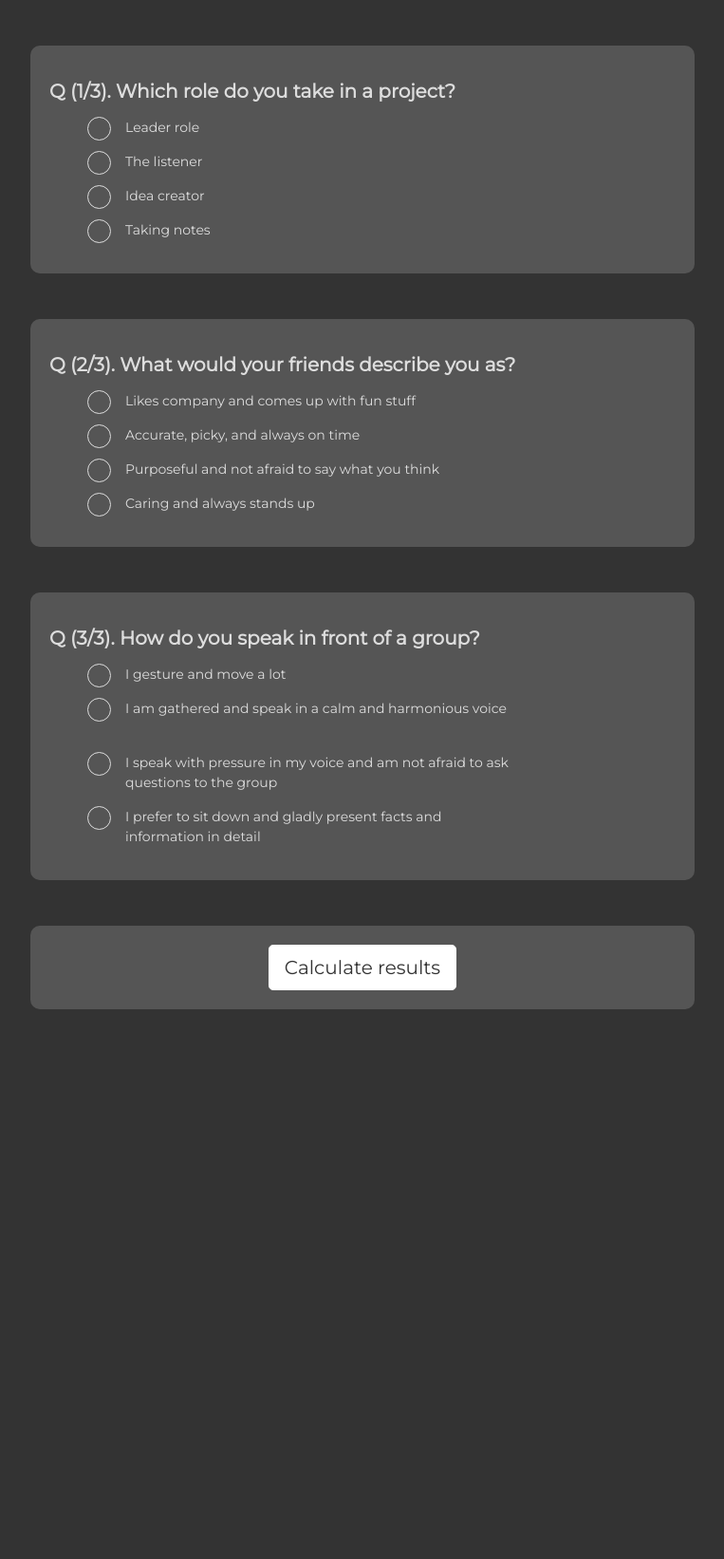
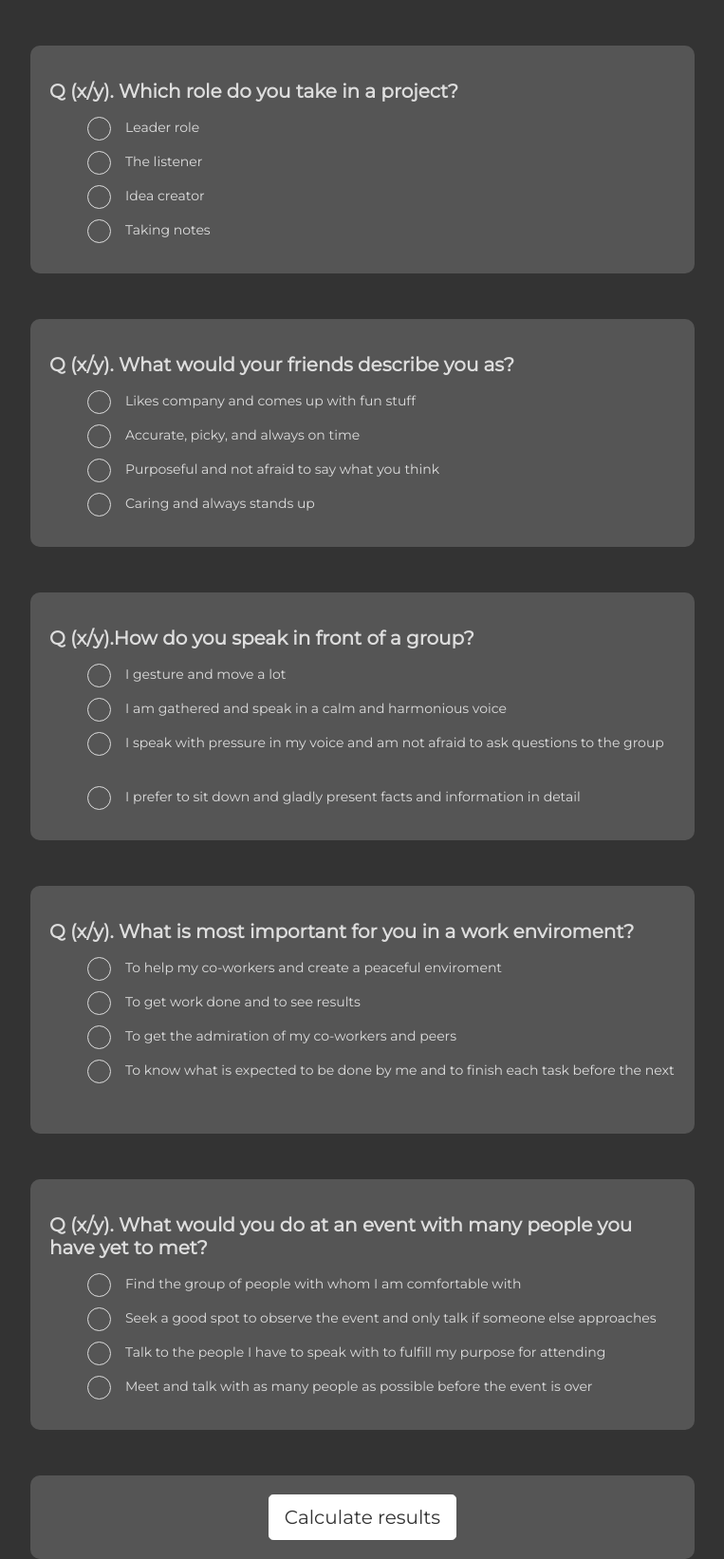
Before and after one commit to Adilius/four-color-test, a Flask app: page /quiz in a window 1280 px wide. Shown: the whole page at 95% size, without its empty margins (258-1021 px from the left). Before the commit the page ends 1063 px from the top, so only its background shows below. Run offline with Flask 2, Linux system fonts and the light colour scheme.

Commit message:
Added 2 more quiz questions

```diff
--- a/app/static/CSS/quiz.css
+++ b/app/static/CSS/quiz.css
@@ -21,10 +21,6 @@ body {
 
 .container>p {
     font-size: 32px
-}
-
-.question {
-    width: 75%
 }
 
 .options {
--- a/app/templates/quiz.html
+++ b/app/templates/quiz.html
@@ -7,43 +7,85 @@
 {% block body %}
 <form method="post">
 <div class="container my-5">
-    <div class="question ml-sm-5 pl-sm-5 my-2">
-        <div class="py-2 h5"><b>Q (1/3). Which role do you take in a project?</b></div>
+    <div class="ml-sm-5 pl-sm-5 my-2">
+        <div class="py-2 h5"><b>Q (x/y). Which role do you take in a project?</b></div>
         <div class="ml-md-3 ml-sm-3 pl-md-5 pt-sm-0 pt-3 options">
-            <label class="options">Leader role      <input type="radio" name="role" value="1"> <span class="checkmark"></span> </label>
-            <label class="options">The listener     <input type="radio" name="role" value="2"> <span class="checkmark"></span> </label>
-            <label class="options">Idea creator     <input type="radio" name="role" value="3"> <span class="checkmark"></span> </label>
-            <label class="options">Taking notes     <input type="radio" name="role" value="4"> <span class="checkmark"></span> </label>
+            <label class="options">Leader role
+                <input type="radio" name="role" value="1"> <span class="checkmark"></span> </label>
+            <label class="options">The listener
+                <input type="radio" name="role" value="2"> <span class="checkmark"></span> </label>
+            <label class="options">Idea creator
+                <input type="radio" name="role" value="3"> <span class="checkmark"></span> </label>
+            <label class="options">Taking notes
+                <input type="radio" name="role" value="4"> <span class="checkmark"></span> </label>
         </div>
     </div>
 </div>
 <div class="container my-5">
-    <div class="question ml-sm-5 pl-sm-5 my-2">
-        <div class="py-2 h5"><b>Q (2/3). What would your friends describe you as?</b></div>
+    <div class="ml-sm-5 pl-sm-5 my-2">
+        <div class="py-2 h5"><b>Q (x/y). What would your friends describe you as?</b></div>
         <div class="ml-md-3 ml-sm-3 pl-md-5 pt-sm-0 pt-3 options">
-            <label class="options">Likes company and comes up with fun stuff        <input type="radio" name="friends" value="1"> <span class="checkmark"></span> </label>
-            <label class="options">Accurate, picky, and always on time              <input type="radio" name="friends" value="2"> <span class="checkmark"></span> </label>
-            <label class="options">Purposeful and not afraid to say what you think  <input type="radio" name="friends" value="3"> <span class="checkmark"></span> </label>
-            <label class="options">Caring and always stands up                      <input type="radio" name="friends" value="4"> <span class="checkmark"></span> </label>
+            <label class="options">Likes company and comes up with fun stuff
+                <input type="radio" name="friends" value="1"> <span class="checkmark"></span> </label>
+            <label class="options">Accurate, picky, and always on time
+                <input type="radio" name="friends" value="2"> <span class="checkmark"></span> </label>
+            <label class="options">Purposeful and not afraid to say what you think
+                <input type="radio" name="friends" value="3"> <span class="checkmark"></span> </label>
+            <label class="options">Caring and always stands up
+                <input type="radio" name="friends" value="4"> <span class="checkmark"></span> </label>
         </div>
     </div>
 </div>
 <div class="container my-5">
-    <div class="question ml-sm-5 pl-sm-5 my-2">
-        <div class="py-2 h5"><b>Q (3/3). How do you speak in front of a group?</b></div>
+    <div class="ml-sm-5 pl-sm-5 my-2">
+        <div class="py-2 h5"><b>Q (x/y).How do you speak in front of a group?</b></div>
         <div class="ml-md-3 ml-sm-3 pl-md-5 pt-sm-0 pt-3 options">
-            <label class="options">I gesture and move a lot                                                             <input type="radio" name="speak" value="1"> <span class="checkmark"></span> </label>
-            <label class="options">I am gathered and speak in a calm and harmonious voice                               <input type="radio" name="speak" value="2"> <span class="checkmark"></span> </label>
-            <label class="options">I speak with pressure in my voice and am not afraid to ask questions to the group    <input type="radio" name="speak" value="3"> <span class="checkmark"></span> </label>
-            <label class="options">I prefer to sit down and gladly present facts and information in detail              <input type="radio" name="speak" value="4"> <span class="checkmark"></span> </label>
+            <label class="options">I gesture and move a lot
+                <input type="radio" name="speak" value="1"> <span class="checkmark"></span> </label>
+            <label class="options">I am gathered and speak in a calm and harmonious voice
+                <input type="radio" name="speak" value="2"> <span class="checkmark"></span> </label>
+            <label class="options">I speak with pressure in my voice and am not afraid to ask questions to the group
+                <input type="radio" name="speak" value="3"> <span class="checkmark"></span> </label>
+            <label class="options">I prefer to sit down and gladly present facts and information in detail
+                <input type="radio" name="speak" value="4"> <span class="checkmark"></span> </label>
         </div>
     </div>
 </div>
+<div class="container my-5">
+    <div class="ml-sm-5 pl-sm-5 my-2">
+        <div class="py-2 h5"><b>Q (x/y). What is most important for you in a work enviroment?</b></div>
+        <div class="ml-md-3 ml-sm-3 pl-md-5 pt-sm-0 pt-3 options">
+            <label class="options">To help my co-workers and create a peaceful enviroment
+                <input type="radio" name="work" value="1"> <span class="checkmark"></span> </label>
+            <label class="options">To get work done and to see results
+                <input type="radio" name="work" value="2"> <span class="checkmark"></span> </label>
+            <label class="options">To get the admiration of my co-workers and peers
+                <input type="radio" name="work" value="3"> <span class="checkmark"></span> </label>
+            <label class="options">To know what is expected to be done by me and to finish each task before the next
+                <input type="radio" name="work" value="4"> <span class="checkmark"></span> </label>
+        </div>
+    </div>
+</div>
+
+<div class="container my-5">
+    <div class="ml-sm-5 pl-sm-5 my-2">
+        <div class="py-2 h5"><b>Q (x/y). What would you do at an event with many people you have yet to met?</b></div>
+        <div class="ml-md-3 ml-sm-3 pl-md-5 pt-sm-0 pt-3 options">
+            <label class="options">Find the group of people with whom I am comfortable with
+                <input type="radio" name="work" value="1"> <span class="checkmark"></span> </label>
+            <label class="options">Seek a good spot to observe the event and only talk if someone else approaches
+                <input type="radio" name="work" value="2"> <span class="checkmark"></span> </label>
+            <label class="options">Talk to the people I have to speak with to fulfill my purpose for attending
+                <input type="radio" name="work" value="3"> <span class="checkmark"></span> </label>
+            <label class="options">Meet and talk with as many people as possible before the event is over
+                <input type="radio" name="work" value="4"> <span class="checkmark"></span> </label>
+        </div>
+    </div>
+</div>
+
 <div class="container mt-5">
     <div class="d-flex justify-content-center">
-
-            <button class="btn btn-lg btn-default" type="submit">Calculate results</button>
-
+        <button class="btn btn-lg btn-default" type="submit">Calculate results</button>
     </div>
 </div>
 </form>
--- a/app/views.py
+++ b/app/views.py
@@ -35,5 +35,6 @@ def result():
     return render_template('result.html', current_choices=current_choices, answers=answers)
 
 @app.errorhandler(404)
-def error_404(e):
+def error_404(error):
+    print(error)
     return render_template('404.html'), 404
```
Also changed, not shown: app/app.db.
